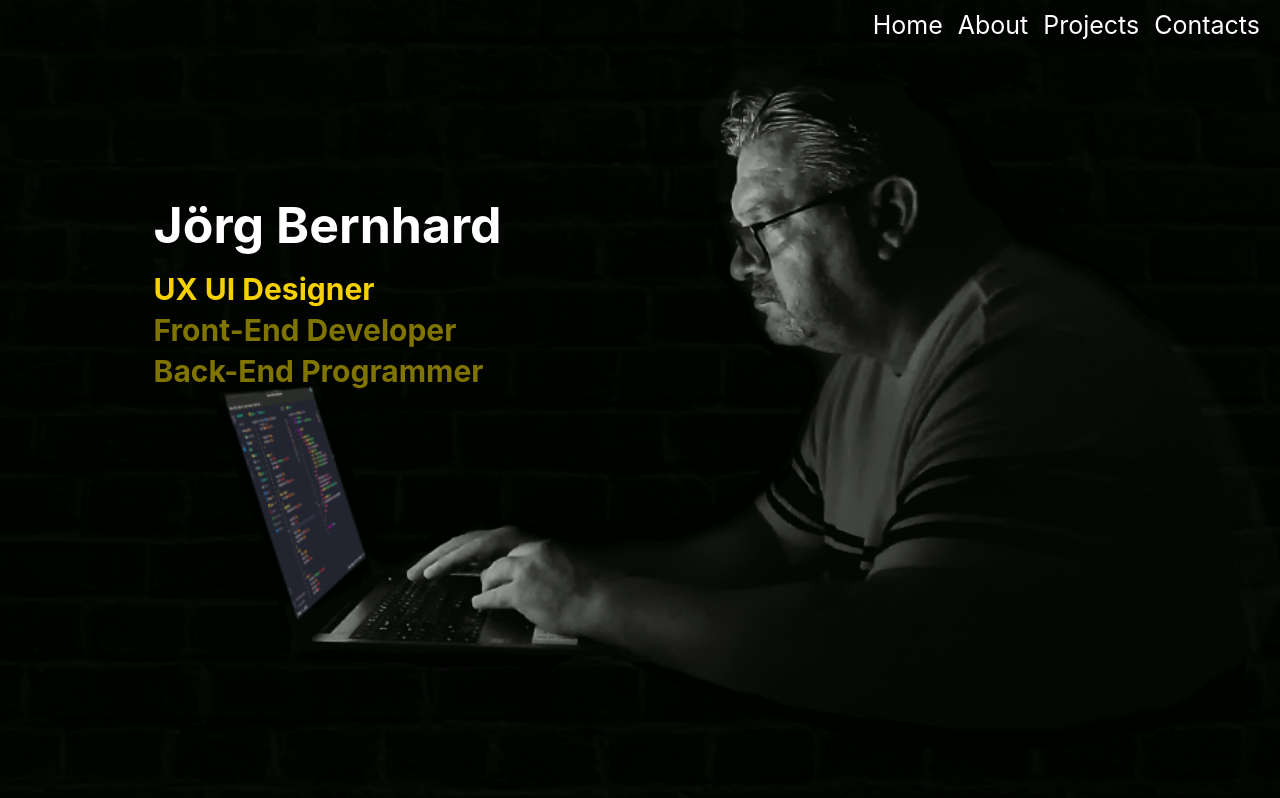
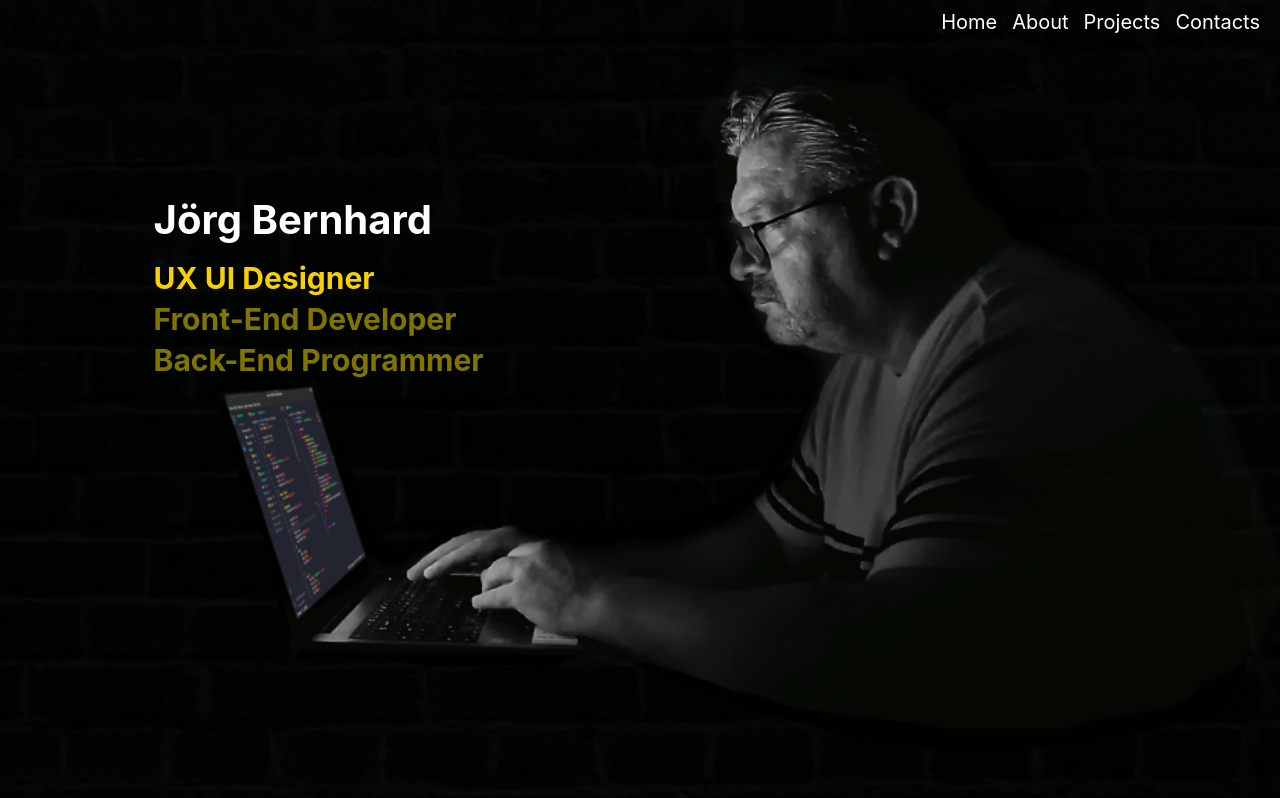
Before and after one commit to JorgBernhard/Jorg.reske, a React app: page / in a window 1280 px wide. Shown: the top 798 px of the page. Built offline with nearby package versions, Linux system fonts and the light colour scheme.

Commit message:
mudanca tamanho fonte

```diff
--- a/src/components/Main/styles.css
+++ b/src/components/Main/styles.css
@@ -8,7 +8,7 @@
 }
 
 #main h1 {
-  font-size: 6rem;
+  font-size: 4rem;
 }
 
 .center1 {
@@ -47,7 +47,7 @@
 
 .header a {
   text-decoration: none;
-  font-size: 2.5rem;
+  font-size: 2rem;
   margin-left: 15px;
   color: white;
   cursor: pointer;
@@ -63,7 +63,7 @@
 }
 .nome {
   width: 40vw;
-  font-size: 5rem;
+  font-size: 4rem;
   margin-top: -40%;
   margin-left: 30%;
   color: white;
```
